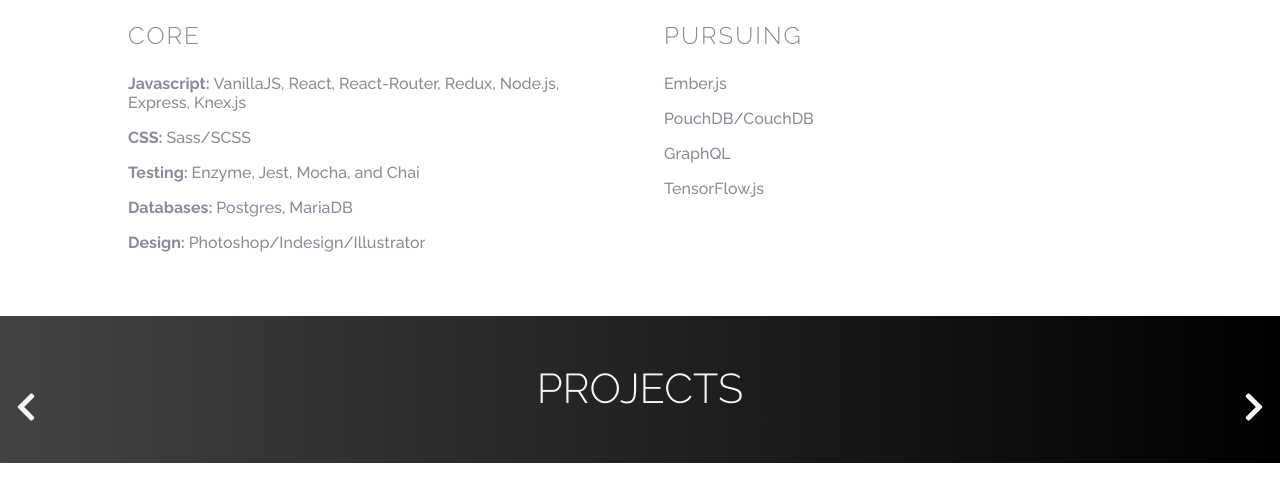
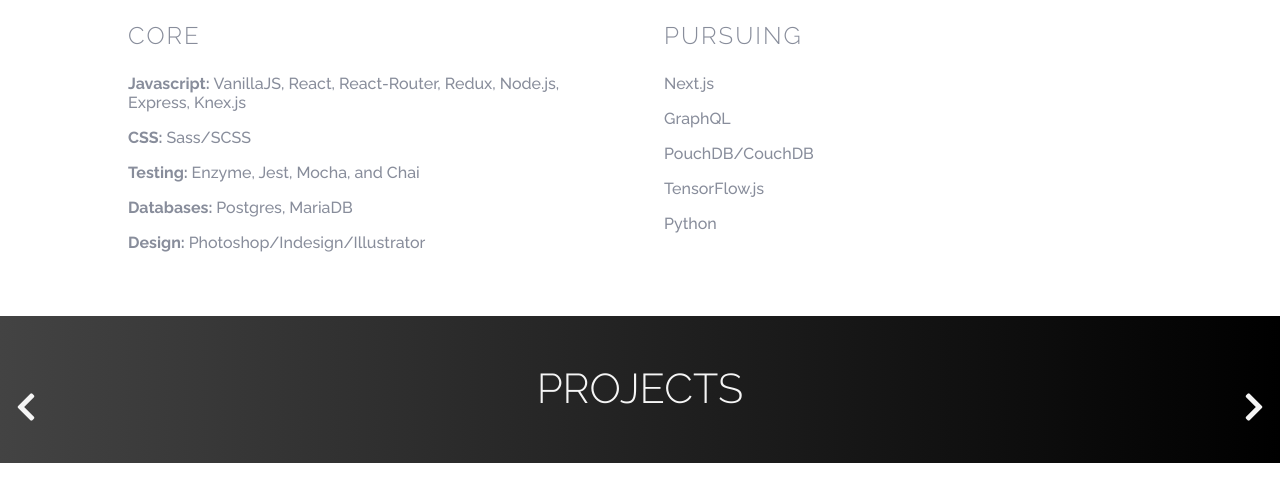
Before and after one commit to codytaft/personal-site, a plain HTML site: page index.html in a window 1280 px wide. Shown: the part 599-1097 px from the top of the page. Drawn offline with Linux system fonts and the light colour scheme; a script that the page names is missing.

Commit message:
Update index.html

```diff
--- a/index.html
+++ b/index.html
@@ -67,10 +67,11 @@
         </div>
         <div class="pursuing">
           <h3 class="skill-category">PURSUING</h3>
-          <p>Ember.js</p>
+          <p>Next.js</p>
+          <p>GraphQL</p>
           <p>PouchDB/CouchDB</p>
-          <p>GraphQL</p>
           <p>TensorFlow.js</p>
+          <p>Python</p>
         </div>
       </div>
     </section>
```
